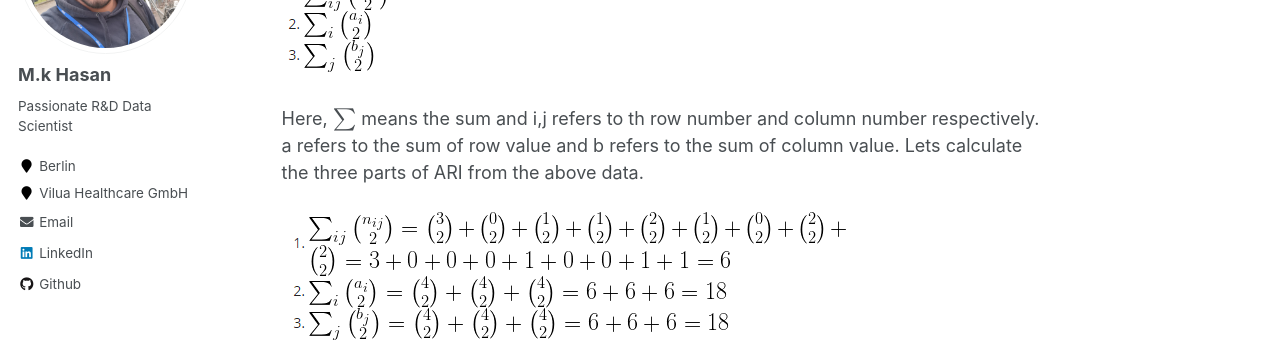
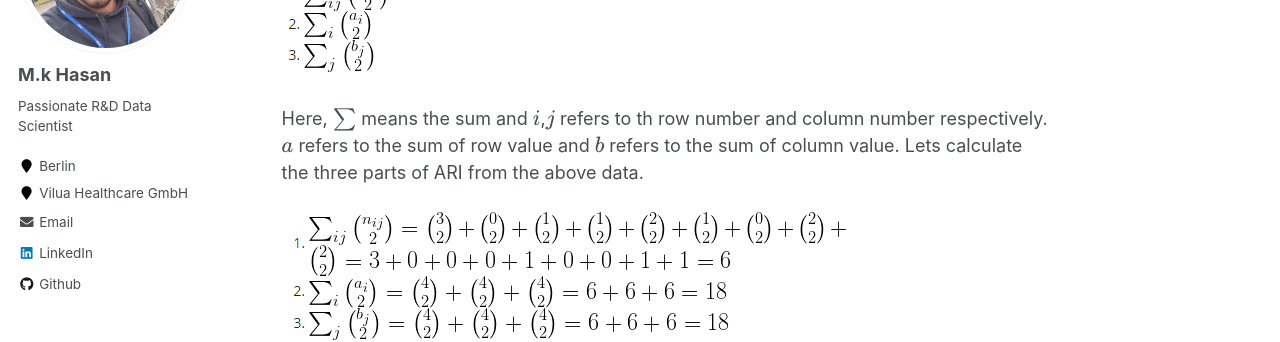
Before and after one commit to mk-hasan/mk-hasan.github.io, a Jekyll site: the page built from _posts/2020-07-7-AdjustedRandIndex.md, in a window 1280 px wide and 900 px high, scrolled down 2956 px. Shown: the part 157-499 px from the top of the window. Built offline with Jekyll 4.4.1, drawn with Linux system fonts in a browser that asks for light colours; formulas are drawn with MathJax 3.

```diff
--- a/_posts/2020-07-7-AdjustedRandIndex.md
+++ b/_posts/2020-07-7-AdjustedRandIndex.md
@@ -77,7 +77,7 @@ The ARI formula is basically consists of three parts:
 
 ![ARi Equation](/images/ari-3-parts.PNG "ARi 3 parts")
 
-Here, $\sum$ means the sum and i,j refers to th row number and column number respectively. a refers to the sum of row value and b refers to the sum of column value. Lets calculate the three parts of ARI from the above data.
+Here, $\sum$ means the sum and $i$,$j$ refers to th row number and column number respectively. $a$ refers to the sum of row value and $b$ refers to the sum of column value. Lets calculate the three parts of ARI from the above data.
 
 ![ARi ctable calcualtion](/images/ari-3-parts-de.PNG "ARI CTable calculation breakdown")
 
```
